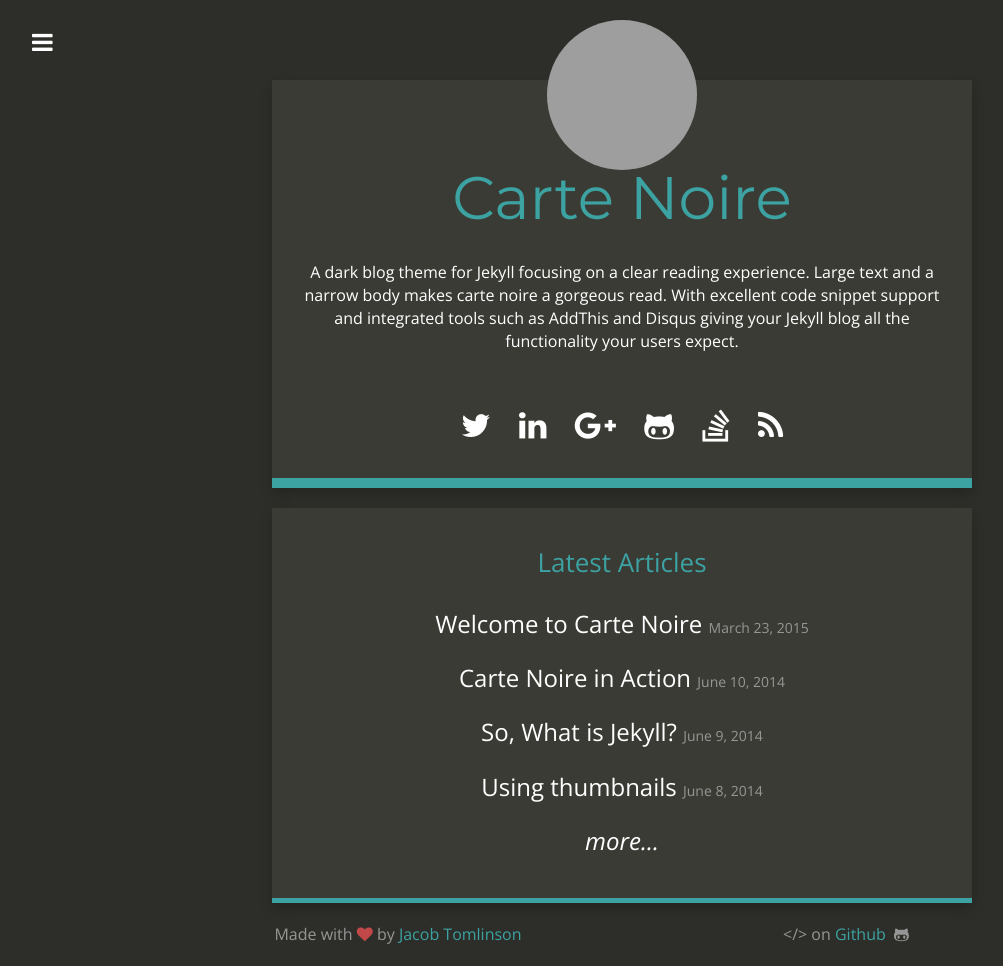
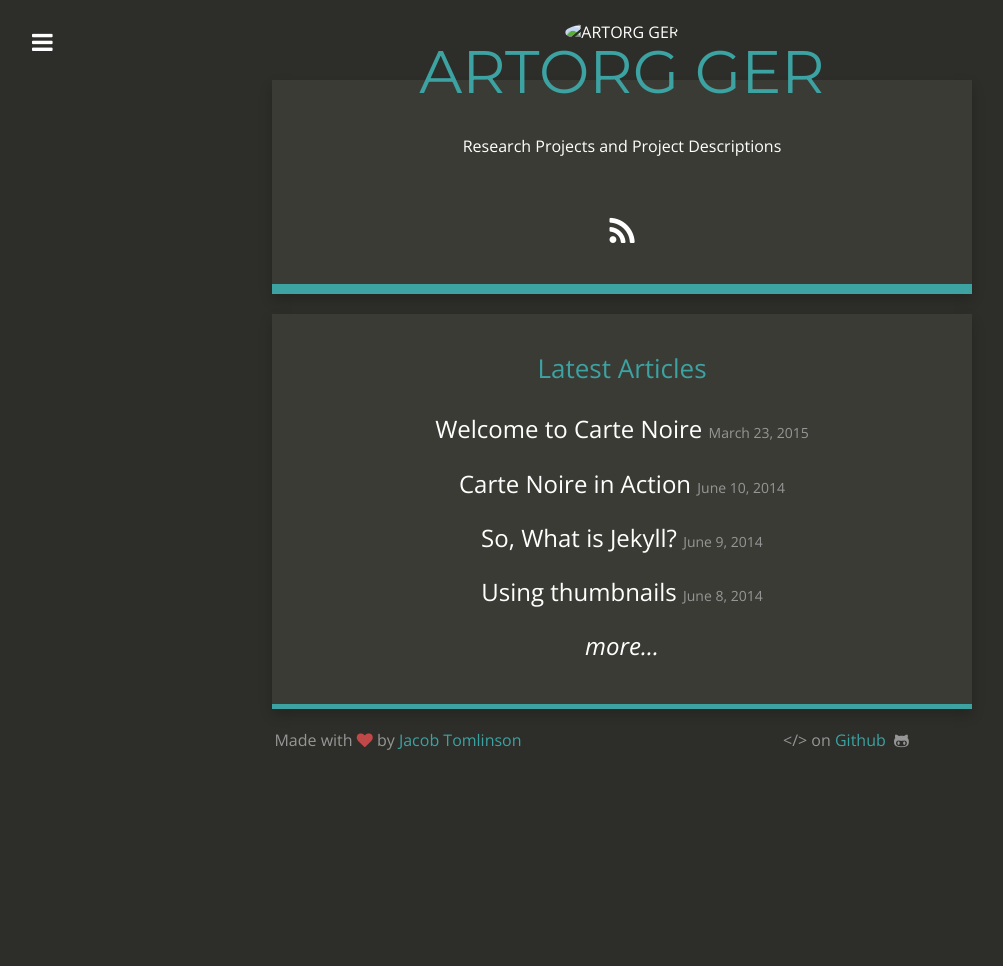
Before and after one commit to ARTORG-GERONTECHNOLOGY/ARTORG-GERONTECHNOLOGY.github.io, a Jekyll site: the page built from index.html, in a window 1280 px wide. Shown: the whole page, without its empty margins (18-1021 px from the left). Built offline with Jekyll 4.4.1, drawn with Linux system fonts in a browser that asks for light colours; nearby versions of some CDN libraries; after the commit the page ends 900 px from its top, so only the background shows below that; grey boxes are pictures that could not be loaded.

Commit message:
Update config

```diff
--- a/_config.yml
+++ b/_config.yml
@@ -1,25 +1,23 @@
 # Site settings
-title: "Carte Noire"
-email: jacob@jacobtomlinson.co.uk
-description: "A dark blog theme for Jekyll."
+title: "ARTORG GER"
+email: michael.single@unibe.ch
+description: "Research Projects and Information"
 baseurl: ""
-url: "http://carte-noire.jacobtomlinson.co.uk/"
-title_description: "A dark blog theme for Jekyll focusing on a clear reading experience. Large text and a narrow body makes carte noire a gorgeous read. With excellent code snippet support and integrated tools such as AddThis and Disqus giving your Jekyll blog all the functionality your users expect."
-title_image: "https://www.gravatar.com/avatar/00000000000000000000000000000000?s=500&d=mm"
-google_analytics: "UA-20365477-4"
-disqus_account: cartenoire
+url: "https://artorg-gerontechnology.github.io/"
+title_description: "Research Projects and Project Descriptions"
+#title_image: "https://www.gravatar.com/avatar/00000000000000000000000000000000?s=500&d=mm"
 github_repository: https://github.com/jacobtomlinson/carte-noire
 addthis_id: ra-513c6fa83da6ec67
 post_limit: 5
 
 # Social usernames/URLs
-twitter_username: _jacobtomlinson
-github_username:  jacobtomlinson
+twitter_username:
+github_username:
 instagram_username:
 reddit_username:
-linkedin_link: http://carte-noire.jacobtomlinson.co.uk/
-google_plus_link: http://carte-noire.jacobtomlinson.co.uk/
-stackoverflow_link: http://carte-noire.jacobtomlinson.co.uk/
+linkedin_link:
+google_plus_link:
+stackoverflow_link:
 xing_link:
 facebook_link:
 
```
